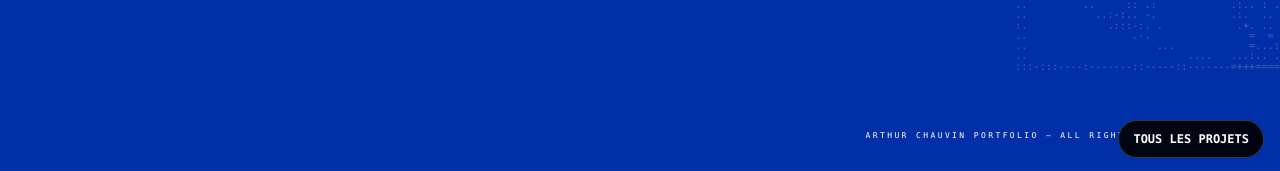
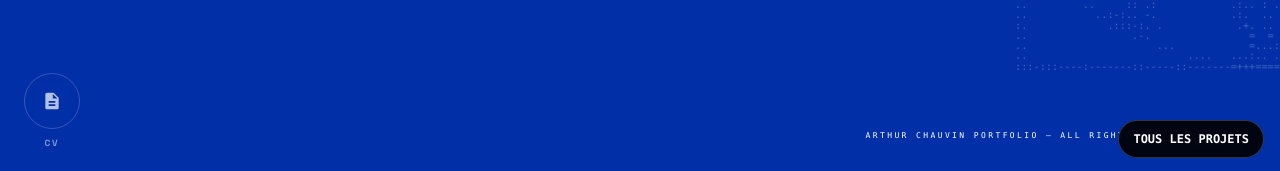
Before and after one commit to Scartyfy/BLUEPORTFOLIO, a React (Vite) app: page / in a window 1280 px wide. Shown: the part 626-797 px from the top of the page. Built offline with nearby package versions, Linux system fonts and the light colour scheme.

Commit message:
feat: add bottom-left CV download button on main page intro matching footer CV button

```diff
--- a/App.tsx
+++ b/App.tsx
@@ -90,6 +90,32 @@ export const App: React.FC = () => {
     setShowPhotoshopTransition(false);
     setShowProjects(true);
     document.body.style.overflow = '';
+  };
+
+  const handleDownloadCV = async (e: React.MouseEvent<HTMLAnchorElement>) => {
+    e.preventDefault();
+    const fileUrl = `${import.meta.env.BASE_URL}cv.pdf`;
+    try {
+      const response = await fetch(fileUrl);
+      if (!response.ok) throw new Error("Network error");
+      const blob = await response.blob();
+      const blobUrl = window.URL.createObjectURL(blob);
+      const link = document.createElement("a");
+      link.href = blobUrl;
+      link.download = "CV_Arthur_Chauvin.pdf";
+      document.body.appendChild(link);
+      link.click();
+      document.body.removeChild(link);
+      setTimeout(() => window.URL.revokeObjectURL(blobUrl), 1000);
+    } catch {
+      const link = document.createElement("a");
+      link.href = fileUrl;
+      link.download = "CV_Arthur_Chauvin.pdf";
+      link.target = "_blank";
+      document.body.appendChild(link);
+      link.click();
+      document.body.removeChild(link);
+    }
   };
 
   const scrollToSection = (id: string) => {
@@ -199,6 +225,41 @@ export const App: React.FC = () => {
 
       {/* QUICK ACCESS BUTTONS - Only shown in intro and not during project modal */}
       {!isProjectOpen && viewState !== ViewState.PROJECTS && (
+        <>
+          {/* CV DOWNLOAD BUTTON - Bottom Left (Intro) */}
+          <div className="fixed bottom-4 left-4 md:bottom-6 md:left-6 z-[9999] transition-opacity duration-500">
+            <a
+              href={`${import.meta.env.BASE_URL}cv.pdf`}
+              download="CV_Arthur_Chauvin.pdf"
+              onClick={handleDownloadCV}
+              className="group flex flex-col gap-2 items-center text-center cursor-pointer select-none"
+              data-magnetic
+              data-magnetic-no-pull
+              title={lang === 'fr' ? "Télécharger mon CV (PDF)" : "Download my CV (PDF)"}
+            >
+              <div className={`w-12 h-12 md:w-14 md:h-14 rounded-full border flex items-center justify-center transition-all duration-300 backdrop-blur-sm ${
+                isWhiteBg
+                  ? 'border-[#002FA7]/20 group-hover:bg-[#002FA7] group-hover:border-[#002FA7]'
+                  : 'border-white/20 group-hover:bg-white group-hover:border-white'
+              }`}>
+                <svg className={`w-5 h-5 transition-colors duration-300 ${
+                  isWhiteBg
+                    ? 'text-[#002FA7]/70 group-hover:text-white'
+                    : 'text-white/70 group-hover:text-[#002FA7]'
+                }`} fill="currentColor" viewBox="0 0 24 24">
+                  <path d="M14 2H6c-1.1 0-1.99.9-1.99 2L4 20c0 1.1.89 2 1.99 2H18c1.1 0 2-.9 2-2V8l-6-6zm2 16H8v-2h8v2zm0-4H8v-2h8v2zm-3-5V3.5L18.5 9H13z" />
+                </svg>
+              </div>
+              <span className={`text-[9px] uppercase font-bold tracking-[0.2em] transition-colors duration-300 ${
+                isWhiteBg
+                  ? 'text-[#002FA7]/60 group-hover:text-[#002FA7]'
+                  : 'text-white/50 group-hover:text-white'
+              }`}>
+                CV
+              </span>
+            </a>
+          </div>
+
           <div className="fixed bottom-4 right-4 z-[9999] flex flex-wrap items-center gap-2">
             <button
               onClick={() => {
@@ -212,6 +273,7 @@ export const App: React.FC = () => {
               {lang === 'fr' ? 'TOUS LES PROJETS' : 'ALL PROJECTS'}
             </button>
           </div>
+        </>
       )}
 
       {/* LANGUAGE TOGGLE - HIDDEN WHEN PROJECT IS OPEN */}
```
Lines whose indentation alone changed are shown as unchanged.
